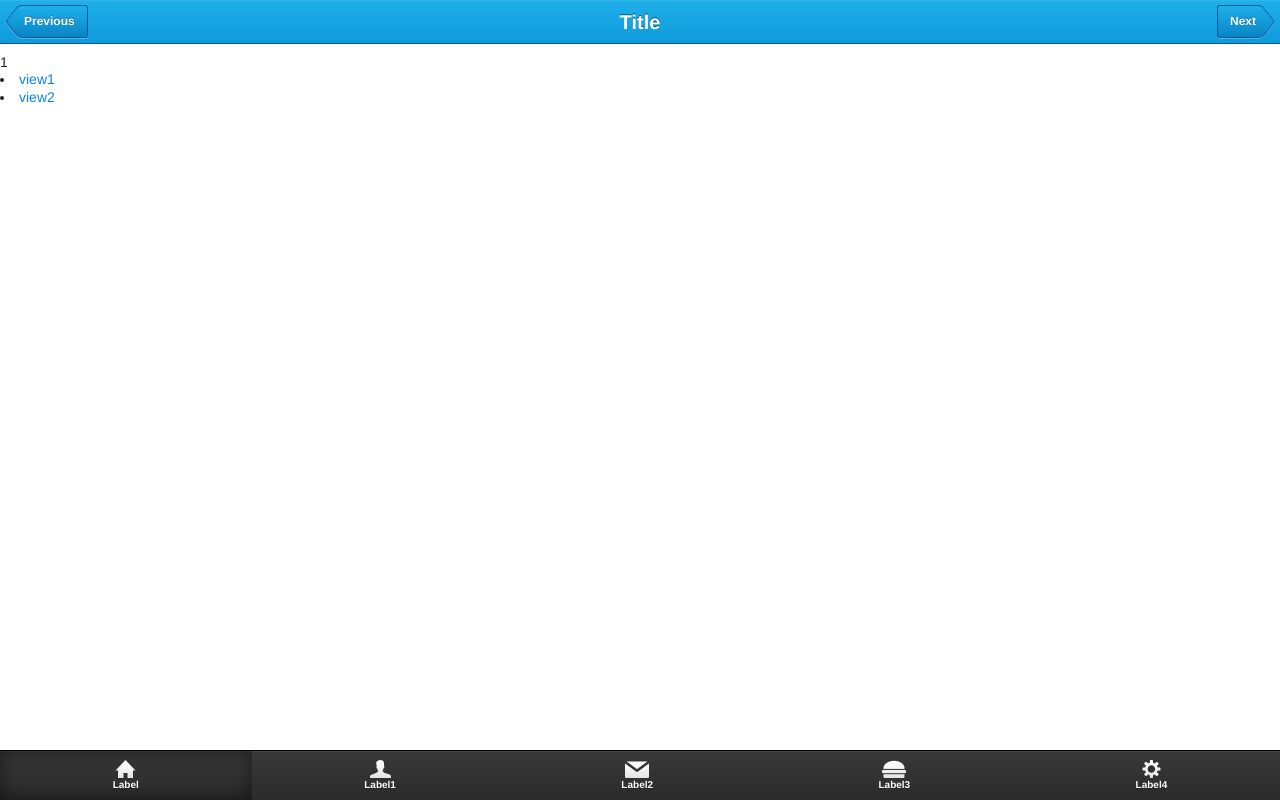
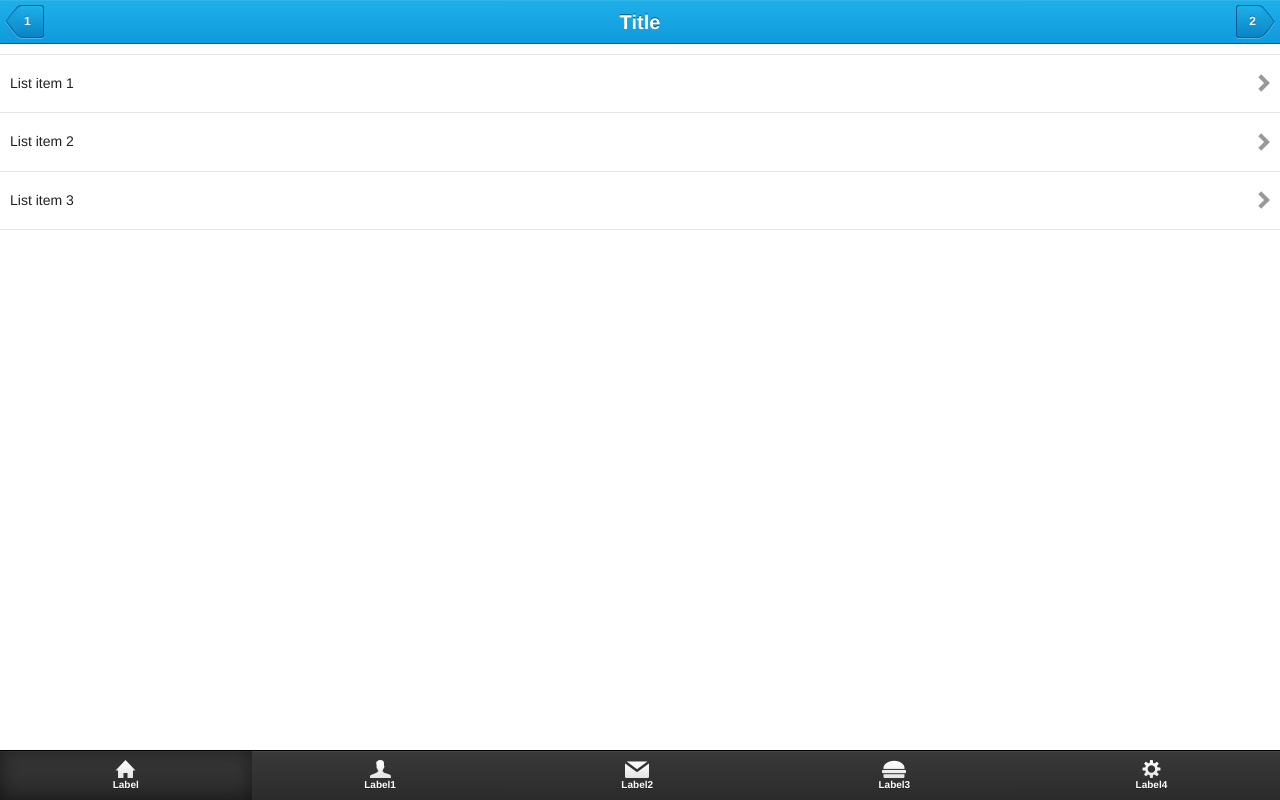
Before and after one commit to gabhi/basic-angular-simple, a plain HTML site: page index.html at #/view1 in a window 1280 px wide. Drawn offline with Linux system fonts and the light colour scheme.

Commit message:
draft 1.0

```diff
--- a/index.html
+++ b/index.html
@@ -15,8 +15,7 @@
 
   <div ng-view></div>
 
-      <li><a href="#/view1">view1</a></li>
-    <li><a href="#/view2">view2</a></li>
+
 
   <!-- In production use:
   <script src="//ajax.googleapis.com/ajax/libs/angularjs/1.0.7/angular.min.js"></script>
--- a/partials/partial1.html
+++ b/partials/partial1.html
@@ -1,12 +1,43 @@
 <header class="bar-title">
-  <a class="button-prev" href="#">
-    Previous
+  <a class="button-prev" href="#/view1">
+    1
   </a>
   <h1 class="title">Title</h1>
-  <a class="button-next" href="#">
-    Next
+  <a class="button-next" href="#/view2">
+    2
   </a>
 </header>
+
+<ul class="list">
+  <li>
+    <a href="#">
+      List item 1
+      <span class="chevron"></span>
+    </a>
+  </li>
+  <li>
+    <a href="#">
+      List item 2
+      <span class="chevron"></span>
+    </a>
+  </li>
+  <li>
+    <a href="#">
+      List item 3
+      <span class="chevron"></span>
+    </a>
+  </li>
+</ul>
+
+
+
+
+
+
+
+
+
+
 <nav class="bar-tab">
   <ul class="tab-inner">
     <li class="tab-item active">
@@ -41,5 +72,3 @@
     </li>
   </ul>
 </nav>
-
-1
```
Also changed, not shown: partials/partial2.html (+10 -6 lines), img/slide-1.jpg (added), img/slide-2.jpg (added), img/slide-3.jpg (added).
